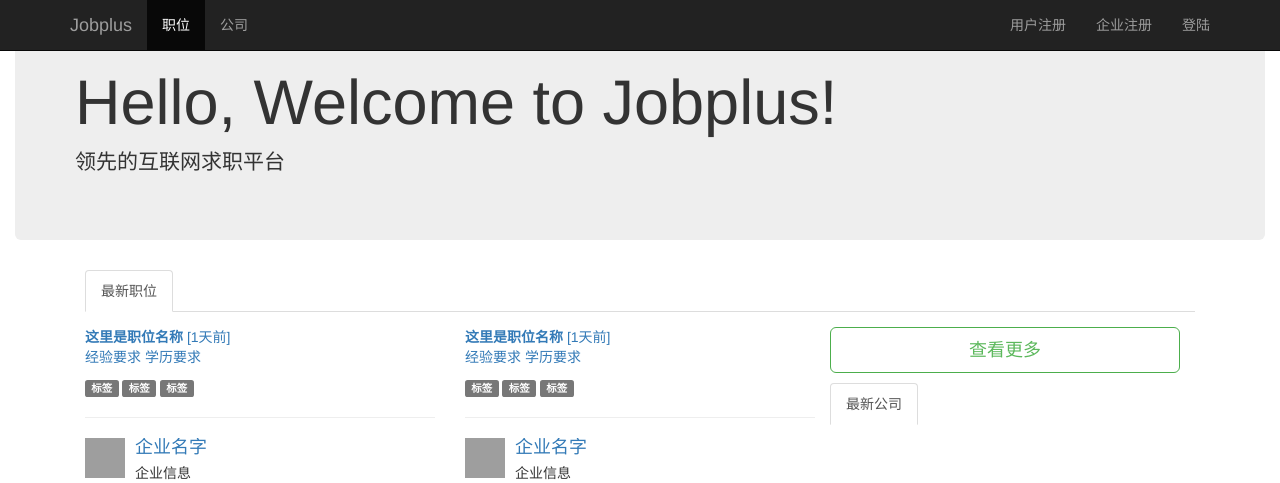
After one commit to jcohao/jobplus6-3, a Flask app: page / in a window 1280 px wide. The commit adds this page. Shown: the top 483 px of the page. Run offline with Flask 2, Linux system fonts and the light colour scheme; some libraries are stand-ins or nearby versions; grey boxes are pictures that could not be loaded.

Commit message:
稍微修改了 base.html 及添加了网站首页index.html, 在main.css中添加了部分样式

```diff
--- a/jobplus/static/main.css
+++ b/jobplus/static/main.css
@@ -2,3 +2,17 @@
 	width: 400px;
 	margin: 0 auto;
 }
+
+.list-title {
+    margin: 0 15px;
+}
+
+.new-job-list, .new-company-list {
+    margin-top: 15px;
+}
+
+.list-more-btn {
+    padding: 10px 138px;
+	color: #5cb85c;
+    background-color: #fff;
+}
--- a/jobplus/templates/base.html
+++ b/jobplus/templates/base.html
@@ -6,8 +6,9 @@
         <link rel="stylesheet" href="http://labfile.oss.aliyuncs.com/courses/923/week7/code/bootstrap-3.3.7-dist/css/bootstrap.min.css">
         <link rel="stylesheet" type="text/css" href="static/main.css">
     </head>
+
 <body>
-<nav class="navbar navbar-inverse">
+    <nav class="navbar navbar-inverse navbar-fixed-top">
       <div class="container">
         <!-- Brand and toggle get grouped for better mobile display -->
         <div class="navbar-header">
@@ -34,10 +35,16 @@
         </div><!-- /.navbar-collapse -->
     </div><!-- /.container-fluid -->
     </nav>
+    <div class="container-fluid header">
+        {% block head %}{% endblock %}
+    </div>
+
 
     <div class="container">
       {% block body %}{% endblock %}
-  <div class="footer">Copyright @ 2018 By 实验楼</div>
+      {% block footer %}
+      <div class="footer">Copyright &copy; 2018 By 实验楼</div>
+      {% endblock %}
     </div>
     <!-- Bootstrap and jQuery -->
     <script src="https://cdnjs.cloudflare.com/ajax/libs/jquery/3.2.1/jquery.min.js"></script>
--- /dev/null
+++ b/jobplus/templates/index.html
@@ -0,0 +1,117 @@
+{% extends "base.html" %}
+
+
+{% block title %}Home{% endblock %}
+
+{% block head %}
+    <div class="jumbotron">
+        <h1>Hello, Welcome to Jobplus!</h1>
+        <p>领先的互联网求职平台</p>
+{#        <p><a class="btn btn-primary btn-lg" href="#" role="button">Learn more</a></p>#}
+    </div>
+{% endblock %}
+
+{% block body %}
+<!-- Collect the nav links, forms, and other content for toggling -->
+      <ul class="nav nav-tabs list-title">
+        <li role="presentation" class="active"><a href="#">最新职位</a></li>
+      </ul>
+
+     <div class="new-job-list">
+          <div class="col-sm-6 col-md-4 ">
+              <div class="job-box">
+              <div class="caption">
+                <a href="#">
+                <b>这里是职位名称</b> <span class="timesince">[1天前]</span>
+                <p>经验要求 学历要求</p>
+                <span class="label label-default">标签</span>
+                <span class="label label-default">标签</span>
+                <span class="label label-default">标签</span>
+                </a>
+              </div>
+              <hr>
+              <div class="media">
+                <div class="media-left">
+                  <a href="#">
+                  <img class="media-object" src="one logo is in here" width="40" height="40" alt="...">
+                  </a>
+                  </div>
+                  <div class="media-body">
+                  <a href="#">
+                  <h4 class="media-heading">企业名字</h4>
+                  </a>
+                  <span class="company-meta">企业信息</span>
+                  </div>
+              </div>
+              </div>
+          </div>
+        <div class="col-sm-6 col-md-4">
+              <div class="job-box">
+              <div class="caption">
+                <a href="#">
+                <b>这里是职位名称</b> <span class="timesince">[1天前]</span>
+                <p>经验要求 学历要求</p>
+                <span class="label label-default">标签</span>
+                <span class="label label-default">标签</span>
+                <span class="label label-default">标签</span>
+                </a>
+              </div>
+              <hr>
+              <div class="media">
+                <div class="media-left">
+                  <a href="#">
+                  <img class="media-object" src="one logo is in here" width="40" height="40" alt="...">
+                  </a>
+                  </div>
+                  <div class="media-body">
+                  <a href="#">
+                  <h4 class="media-heading">企业名字</h4>
+                  </a>
+                  <span class="company-meta">企业信息</span>
+                  </div>
+              </div>
+              </div>
+          </div>
+
+     </div>
+    <p class="list-more">
+    <a href="/" class="btn btn-success btn-lg list-more-btn">查看更多</a>
+    </p>
+
+    <ul class="nav nav-tabs list-title">
+        <li role="presentation" class="active"><a href="#">最新公司</a></li>
+      </ul>
+    <div class="new-company-list">
+        <div class="col-sm-6 col-md-3">
+            <div class="thumbnail">
+            <a href="#">
+              <img src="#" width="100" height="100" alt="...">
+              <h3>企业名称</h3>
+              <p>企业简介</p>
+            </a>
+          <hr>
+          <a href="#">
+            <p>在招职位：0</p>
+          </a>
+          </div>
+        </div>
+        <div class="col-sm-6 col-md-3">
+            <div class="thumbnail">
+            <a href="#">
+              <img src="#" width="100" height="100" alt="...">
+              <h3>企业名称</h3>
+              <p>企业简介</p>
+            </a>
+          <hr>
+          <a href="#">
+            <p>在招职位：0</p>
+          </a>
+          </div>
+        </div>
+
+    </div>
+    <p class="list-more">
+    <a href="/" class="btn btn-success btn-lg list-more-btn">查看更多</a>
+    </p>
+
+{% endblock %}
```
Lines whose indentation alone changed are shown as unchanged.
